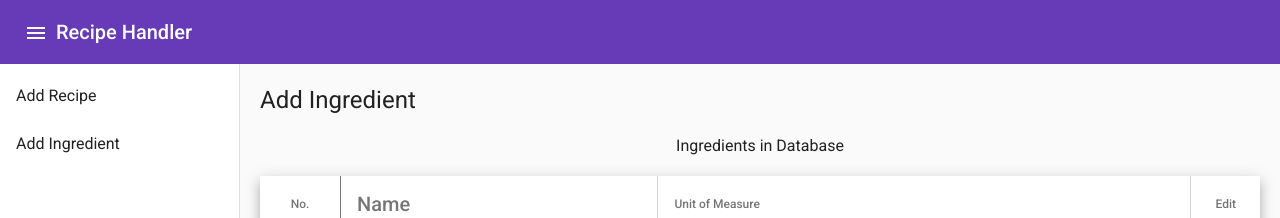
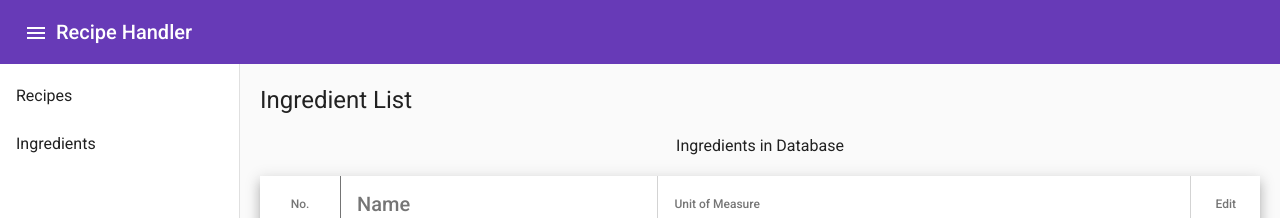
Before and after one commit to geryke48/recipe-handler, an Angular app in the folder frontend/recipeHandler-client/: page /addIngerdient in a window 1280 px wide. Both pictures are taken after a click on the button "menu". Shown: the top 218 px of the page. Built offline with nearby package versions, Linux system fonts and the light colour scheme.

Commit message:
Small visual changes

```diff
--- a/frontend/recipeHandler-client/src/app/add-ingredient/add-ingredient.component.html
+++ b/frontend/recipeHandler-client/src/app/add-ingredient/add-ingredient.component.html
@@ -1,4 +1,4 @@
-<h1>Add Ingredient</h1>
+<h1>Ingredient List</h1>
 <h3 class="center">Ingredients in Database</h3>
 <table mat-table [dataSource]="ingredients" class="mat-elevation-z8 ingredient-table">
     <ng-container matColumnDef="id" class="id">
--- a/frontend/recipeHandler-client/src/app/menu/menu.component.html
+++ b/frontend/recipeHandler-client/src/app/menu/menu.component.html
@@ -1,4 +1,4 @@
 <mat-nav-list>
-  <a mat-list-item [routerLink]="['/', 'addRecipe']">Add Recipe</a>
-  <a mat-list-item [routerLink]="['/', 'addIngerdient']">Add Ingredient</a>
+  <a mat-list-item [routerLink]="['/', 'addRecipe']">Recipes</a>
+  <a mat-list-item [routerLink]="['/', 'addIngerdient']">Ingredients</a>
 </mat-nav-list>
```
